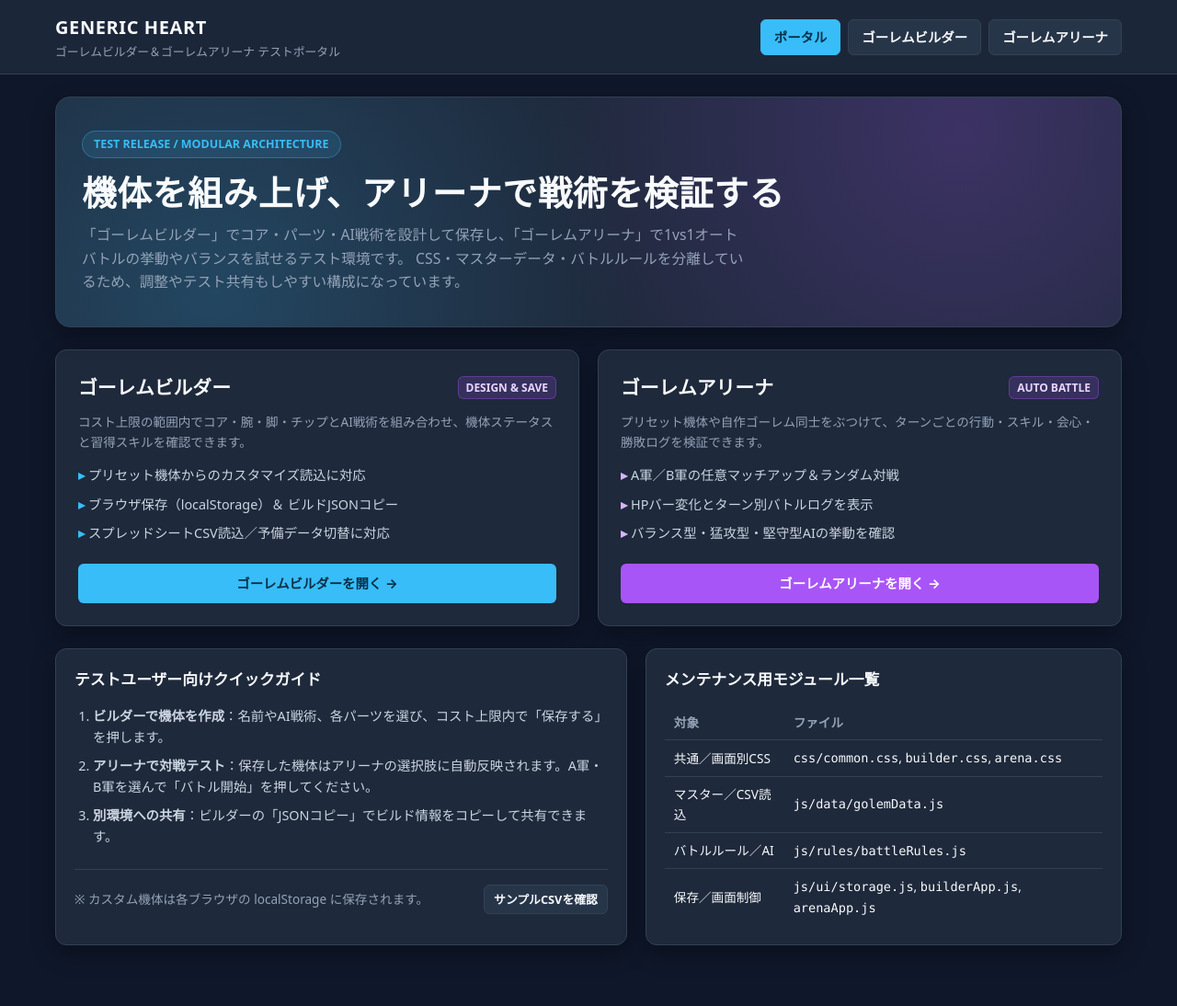
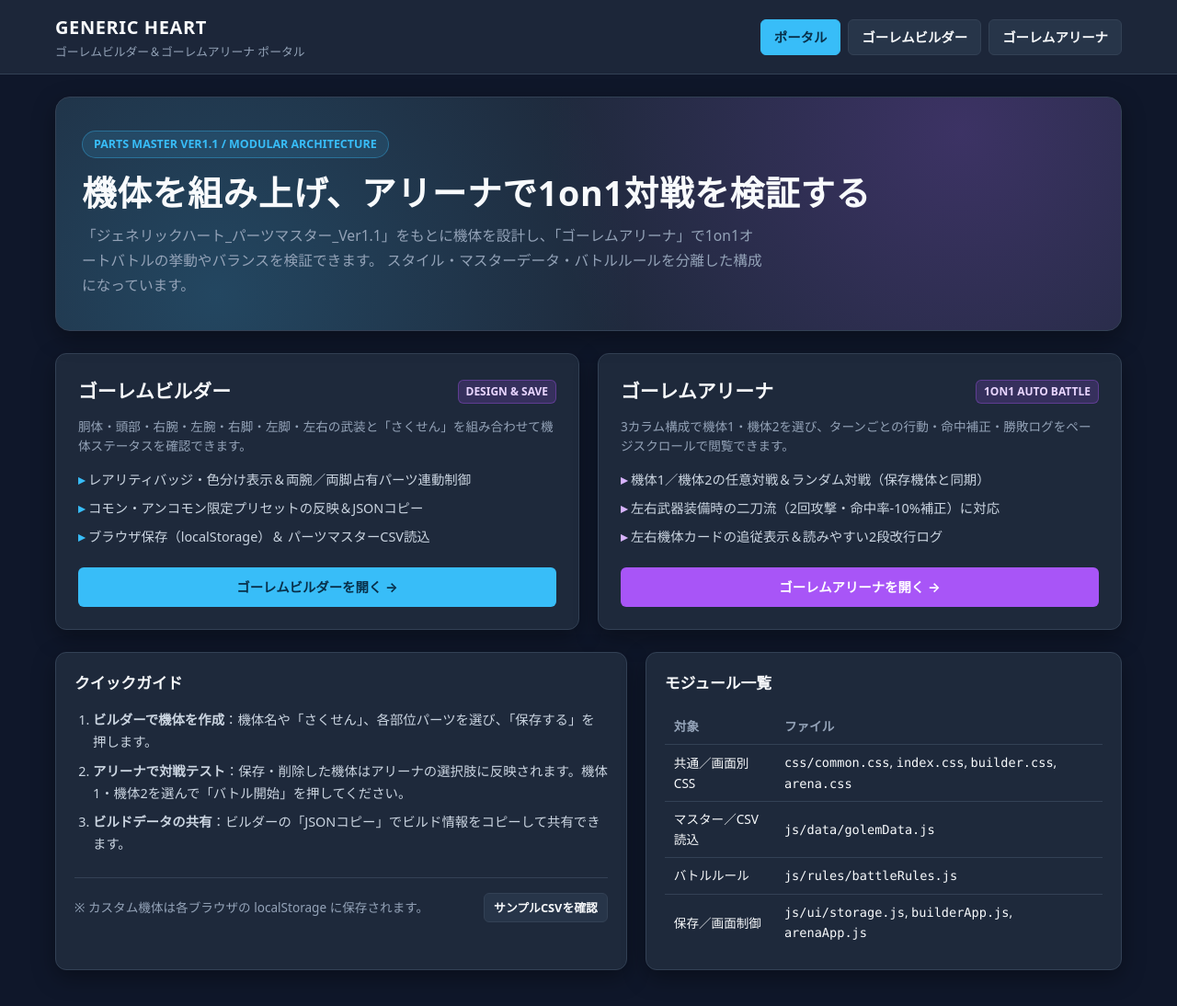
Before and after one commit to uncuredham-web/generic-heart, a plain HTML site: page index.html in a window 1280 px wide. Shown: the whole page at 92% size. Drawn offline with Linux system fonts and the light colour scheme.

Commit message:
index修正

```diff
--- /dev/null
+++ b/css/index.css
@@ -0,0 +1,177 @@
+.hero-panel {
+  position: relative;
+  overflow: hidden;
+  padding: 36px 28px;
+  border-radius: var(--radius-lg);
+  background:
+    radial-gradient(circle at 85% 15%, rgba(168, 85, 247, 0.22), transparent 45%),
+    radial-gradient(circle at 15% 85%, rgba(56, 189, 248, 0.2), transparent 45%),
+    var(--bg-panel);
+  border: 1px solid var(--border-subtle);
+  box-shadow: var(--shadow-card);
+  margin-bottom: 24px;
+}
+
+.hero-eyebrow {
+  display: inline-flex;
+  align-items: center;
+  gap: 8px;
+  padding: 4px 12px;
+  border-radius: 999px;
+  font-size: 0.78rem;
+  font-weight: 700;
+  color: var(--accent-primary);
+  background: rgba(56, 189, 248, 0.12);
+  border: 1px solid rgba(56, 189, 248, 0.35);
+  margin-bottom: 14px;
+}
+
+.hero-title {
+  margin: 0 0 10px;
+  font-size: clamp(1.6rem, 3.5vw, 2.35rem);
+  font-weight: 800;
+  letter-spacing: 0.02em;
+  line-height: 1.25;
+}
+
+.hero-desc {
+  margin: 0;
+  max-width: 740px;
+  color: var(--text-muted);
+  font-size: 0.98rem;
+  line-height: 1.7;
+}
+
+.portal-grid {
+  display: grid;
+  grid-template-columns: repeat(2, minmax(0, 1fr));
+  gap: 20px;
+  margin-bottom: 24px;
+}
+
+@media (max-width: 820px) {
+  .portal-grid {
+    grid-template-columns: 1fr;
+  }
+}
+
+.portal-card {
+  display: flex;
+  flex-direction: column;
+  justify-content: space-between;
+  background: var(--bg-panel);
+  border: 1px solid var(--border-subtle);
+  border-radius: var(--radius-md);
+  padding: 24px;
+  box-shadow: var(--shadow-card);
+  transition: transform 0.16s ease, border-color 0.16s ease;
+}
+
+.portal-card:hover {
+  transform: translateY(-2px);
+  border-color: var(--accent-primary);
+}
+
+.portal-card.is-arena:hover {
+  border-color: var(--accent-secondary);
+}
+
+.portal-card-top {
+  display: flex;
+  align-items: center;
+  justify-content: space-between;
+  gap: 12px;
+  margin-bottom: 10px;
+}
+
+.portal-card-title {
+  margin: 0;
+  font-size: 1.3rem;
+  font-weight: 800;
+}
+
+.portal-features {
+  list-style: none;
+  padding: 0;
+  margin: 14px 0 22px;
+  display: flex;
+  flex-direction: column;
+  gap: 8px;
+  color: #cbd5e1;
+  font-size: 0.9rem;
+}
+
+.portal-features li::before {
+  content: "▸ ";
+  color: var(--accent-primary);
+  font-weight: 700;
+}
+
+.portal-card.is-arena .portal-features li::before {
+  color: #d8b4fe;
+}
+
+.btn-arena {
+  background: var(--accent-secondary);
+  color: #ffffff;
+}
+
+.btn-arena:hover:not(:disabled) {
+  background: #9333ea;
+}
+
+.info-grid {
+  display: grid;
+  grid-template-columns: 1.2fr 1fr;
+  gap: 20px;
+}
+
+@media (max-width: 860px) {
+  .info-grid {
+    grid-template-columns: 1fr;
+  }
+}
+
+.guide-list {
+  margin: 0;
+  padding-left: 20px;
+  display: flex;
+  flex-direction: column;
+  gap: 8px;
+  color: #cbd5e1;
+  font-size: 0.9rem;
+  line-height: 1.65;
+}
+
+.module-table {
+  width: 100%;
+  border-collapse: collapse;
+  font-size: 0.85rem;
+}
+
+.module-table th,
+.module-table td {
+  padding: 8px 10px;
+  border-bottom: 1px solid var(--border-subtle);
+  text-align: left;
+}
+
+.module-table th {
+  color: var(--text-muted);
+  font-weight: 700;
+}
+
+.module-table tr:last-child td {
+  border-bottom: none;
+}
+
+.quick-footer {
+  margin-top: 24px;
+  padding-top: 16px;
+  border-top: 1px solid var(--border-subtle);
+  display: flex;
+  flex-wrap: wrap;
+  align-items: center;
+  justify-content: space-between;
+  gap: 12px;
+}
--- a/index.html
+++ b/index.html
@@ -5,183 +5,7 @@
   <meta name="viewport" content="width=device-width, initial-scale=1.0" />
   <title>GENERIC HEART | ゴーレムビルダー＆アリーナ</title>
   <link rel="stylesheet" href="./css/common.css" />
-  <style>
-    .hero-panel {
-      position: relative;
-      overflow: hidden;
-      padding: 36px 28px;
-      border-radius: var(--radius-lg);
-      background:
-        radial-gradient(circle at 85% 15%, rgba(168, 85, 247, 0.22), transparent 45%),
-        radial-gradient(circle at 15% 85%, rgba(56, 189, 248, 0.2), transparent 45%),
-        var(--bg-panel);
-      border: 1px solid var(--border-subtle);
-      box-shadow: var(--shadow-card);
-      margin-bottom: 24px;
-    }
-
-    .hero-eyebrow {
-      display: inline-flex;
-      align-items: center;
-      gap: 8px;
-      padding: 4px 12px;
-      border-radius: 999px;
-      font-size: 0.78rem;
-      font-weight: 700;
-      color: var(--accent-primary);
-      background: rgba(56, 189, 248, 0.12);
-      border: 1px solid rgba(56, 189, 248, 0.35);
-      margin-bottom: 14px;
-    }
-
-    .hero-title {
-      margin: 0 0 10px;
-      font-size: clamp(1.6rem, 3.5vw, 2.35rem);
-      font-weight: 800;
-      letter-spacing: 0.02em;
-      line-height: 1.25;
-    }
-
-    .hero-desc {
-      margin: 0;
-      max-width: 720px;
-      color: var(--text-muted);
-      font-size: 0.98rem;
-    }
-
-    .portal-grid {
-      display: grid;
-      grid-template-columns: repeat(2, minmax(0, 1fr));
-      gap: 20px;
-      margin-bottom: 24px;
-    }
-
-    @media (max-width: 820px) {
-      .portal-grid {
-        grid-template-columns: 1fr;
-      }
-    }
-
-    .portal-card {
-      display: flex;
-      flex-direction: column;
-      justify-content: space-between;
-      background: var(--bg-panel);
-      border: 1px solid var(--border-subtle);
-      border-radius: var(--radius-md);
-      padding: 24px;
-      box-shadow: var(--shadow-card);
-      transition: transform 0.16s ease, border-color 0.16s ease;
-    }
-
-    .portal-card:hover {
-      transform: translateY(-2px);
-      border-color: var(--accent-primary);
-    }
-
-    .portal-card.is-arena:hover {
-      border-color: var(--accent-secondary);
-    }
-
-    .portal-card-top {
-      display: flex;
-      align-items: center;
-      justify-content: space-between;
-      gap: 12px;
-      margin-bottom: 10px;
-    }
-
-    .portal-card-title {
-      margin: 0;
-      font-size: 1.3rem;
-      font-weight: 800;
-    }
-
-    .portal-features {
-      list-style: none;
-      padding: 0;
-      margin: 14px 0 22px;
-      display: flex;
-      flex-direction: column;
-      gap: 8px;
-      color: #cbd5e1;
-      font-size: 0.9rem;
-    }
-
-    .portal-features li::before {
-      content: "▸ ";
-      color: var(--accent-primary);
-      font-weight: 700;
-    }
-
-    .portal-card.is-arena .portal-features li::before {
-      color: #d8b4fe;
-    }
-
-    .btn-arena {
-      background: var(--accent-secondary);
-      color: #ffffff;
-    }
-
-    .btn-arena:hover:not(:disabled) {
-      background: #9333ea;
-    }
-
-    .info-grid {
-      display: grid;
-      grid-template-columns: 1.2fr 1fr;
-      gap: 20px;
-    }
-
-    @media (max-width: 860px) {
-      .info-grid {
-        grid-template-columns: 1fr;
-      }
-    }
-
-    .guide-list {
-      margin: 0;
-      padding-left: 20px;
-      display: flex;
-      flex-direction: column;
-      gap: 8px;
-      color: #cbd5e1;
-      font-size: 0.9rem;
-    }
-
-    .module-table {
-      width: 100%;
-      border-collapse: collapse;
-      font-size: 0.85rem;
-    }
-
-    .module-table th,
-    .module-table td {
-      padding: 8px 10px;
-      border-bottom: 1px solid var(--border-subtle);
-      text-align: left;
-    }
-
-    .module-table th {
-      color: var(--text-muted);
-      font-weight: 700;
-    }
-
-    .module-table tr:last-child td {
-      border-bottom: none;
-    }
-
-    .quick-footer {
-      margin-top: 24px;
-      padding-top: 16px;
-      border-top: 1px solid var(--border-subtle);
-      display: flex;
-      flex-wrap: wrap;
-      align-items: center;
-      justify-content: space-between;
-      gap: 12px;
-    }
-  </style>
+  <link rel="stylesheet" href="./css/index.css" />
 </head>
 <body>
   <header class="site-header">
@@ -189,7 +13,7 @@
       <div class="brand-area">
         <div>
           <h1 class="brand-title">GENERIC HEART</h1>
-          <p class="brand-subtitle">ゴーレムビルダー＆ゴーレムアリーナ テストポータル</p>
+          <p class="brand-subtitle">ゴーレムビルダー＆ゴーレムアリーナ ポータル</p>
         </div>
       </div>
       <nav class="nav-links" aria-label="画面切り替え">
@@ -202,11 +26,11 @@
 
   <main class="page-container">
     <section class="hero-panel">
-      <div class="hero-eyebrow">TEST RELEASE / MODULAR ARCHITECTURE</div>
-      <h2 class="hero-title">機体を組み上げ、アリーナで戦術を検証する</h2>
+      <div class="hero-eyebrow">PARTS MASTER VER1.1 / MODULAR ARCHITECTURE</div>
+      <h2 class="hero-title">機体を組み上げ、アリーナで1on1対戦を検証する</h2>
       <p class="hero-desc">
-        「ゴーレムビルダー」でコア・パーツ・AI戦術を設計して保存し、「ゴーレムアリーナ」で1vs1オートバトルの挙動やバランスを試せるテスト環境です。
-        CSS・マスターデータ・バトルルールを分離しているため、調整やテスト共有もしやすい構成になっています。
+        「ジェネリックハート_パーツマスター_Ver1.1」をもとに機体を設計し、「ゴーレムアリーナ」で1on1オートバトルの挙動やバランスを検証できます。
+        スタイル・マスターデータ・バトルルールを分離した構成になっています。
       </p>
     </section>
 
@@ -218,12 +42,12 @@
             <span class="tag">DESIGN &amp; SAVE</span>
           </div>
           <p class="muted" style="margin:0;">
-            コスト上限の範囲内でコア・腕・脚・チップとAI戦術を組み合わせ、機体ステータスと習得スキルを確認できます。
+            胴体・頭部・右腕・左腕・右脚・左脚・左右の武装と「さくせん」を組み合わせて機体ステータスを確認できます。
           </p>
           <ul class="portal-features">
-            <li>プリセット機体からのカスタマイズ読込に対応</li>
-            <li>ブラウザ保存（localStorage）＆ ビルドJSONコピー</li>
-            <li>スプレッドシートCSV読込／予備データ切替に対応</li>
+            <li>レアリティバッジ・色分け表示＆両腕／両脚占有パーツ連動制御</li>
+            <li>コモン・アンコモン限定プリセットの反映＆JSONコピー</li>
+            <li>ブラウザ保存（localStorage）＆ パーツマスターCSV読込</li>
           </ul>
         </div>
         <div>
@@ -235,15 +59,15 @@
         <div>
           <div class="portal-card-top">
             <h3 class="portal-card-title">ゴーレムアリーナ</h3>
-            <span class="tag">AUTO BATTLE</span>
+            <span class="tag">1ON1 AUTO BATTLE</span>
           </div>
           <p class="muted" style="margin:0;">
-            プリセット機体や自作ゴーレム同士をぶつけて、ターンごとの行動・スキル・会心・勝敗ログを検証できます。
+            3カラム構成で機体1・機体2を選び、ターンごとの行動・命中補正・勝敗ログをページスクロールで閲覧できます。
           </p>
           <ul class="portal-features">
-            <li>A軍／B軍の任意マッチアップ＆ランダム対戦</li>
-            <li>HPバー変化とターン別バトルログを表示</li>
-            <li>バランス型・猛攻型・堅守型AIの挙動を確認</li>
+            <li>機体1／機体2の任意対戦＆ランダム対戦（保存機体と同期）</li>
+            <li>左右武器装備時の二刀流（2回攻撃・命中率-10%補正）に対応</li>
+            <li>左右機体カードの追従表示＆読みやすい2段改行ログ</li>
           </ul>
         </div>
         <div>
@@ -254,11 +78,11 @@
 
     <section class="info-grid">
       <div class="panel">
-        <h3 class="panel-title">テストユーザー向けクイックガイド</h3>
+        <h3 class="panel-title">クイックガイド</h3>
         <ol class="guide-list">
-          <li><strong>ビルダーで機体を作成</strong>：名前やAI戦術、各パーツを選び、コスト上限内で「保存する」を押します。</li>
-          <li><strong>アリーナで対戦テスト</strong>：保存した機体はアリーナの選択肢に自動反映されます。A軍・B軍を選んで「バトル開始」を押してください。</li>
-          <li><strong>別環境への共有</strong>：ビルダーの「JSONコピー」でビルド情報をコピーして共有できます。</li>
+          <li><strong>ビルダーで機体を作成</strong>：機体名や「さくせん」、各部位パーツを選び、「保存する」を押します。</li>
+          <li><strong>アリーナで対戦テスト</strong>：保存・削除した機体はアリーナの選択肢に反映されます。機体1・機体2を選んで「バトル開始」を押してください。</li>
+          <li><strong>ビルドデータの共有</strong>：ビルダーの「JSONコピー」でビルド情報をコピーして共有できます。</li>
         </ol>
         <div class="quick-footer">
           <span class="muted">※ カスタム機体は各ブラウザの localStorage に保存されます。</span>
@@ -267,7 +91,7 @@
       </div>
 
       <div class="panel">
-        <h3 class="panel-title">メンテナンス用モジュール一覧</h3>
+        <h3 class="panel-title">モジュール一覧</h3>
         <table class="module-table">
           <thead>
             <tr>
@@ -278,14 +102,14 @@
           <tbody>
             <tr>
               <td>共通／画面別CSS</td>
-              <td><code>css/common.css</code>, <code>builder.css</code>, <code>arena.css</code></td>
+              <td><code>css/common.css</code>, <code>index.css</code>, <code>builder.css</code>, <code>arena.css</code></td>
             </tr>
             <tr>
               <td>マスター／CSV読込</td>
               <td><code>js/data/golemData.js</code></td>
             </tr>
             <tr>
-              <td>バトルルール／AI</td>
+              <td>バトルルール</td>
               <td><code>js/rules/battleRules.js</code></td>
             </tr>
             <tr>
```
